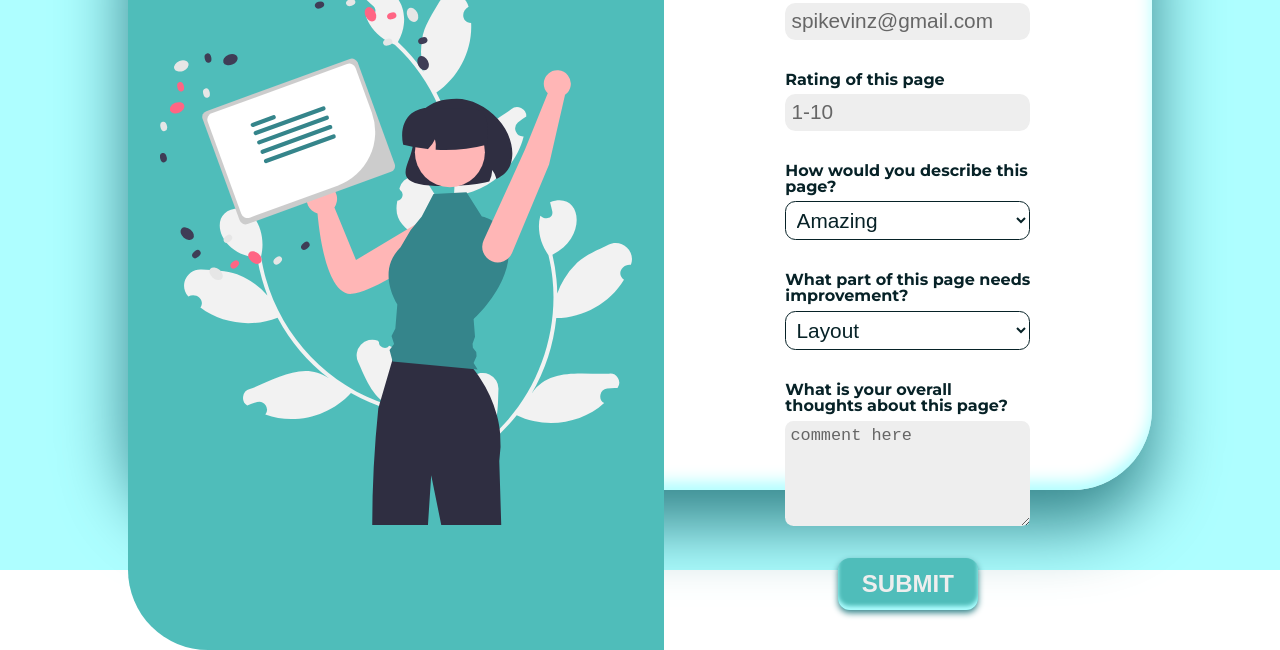
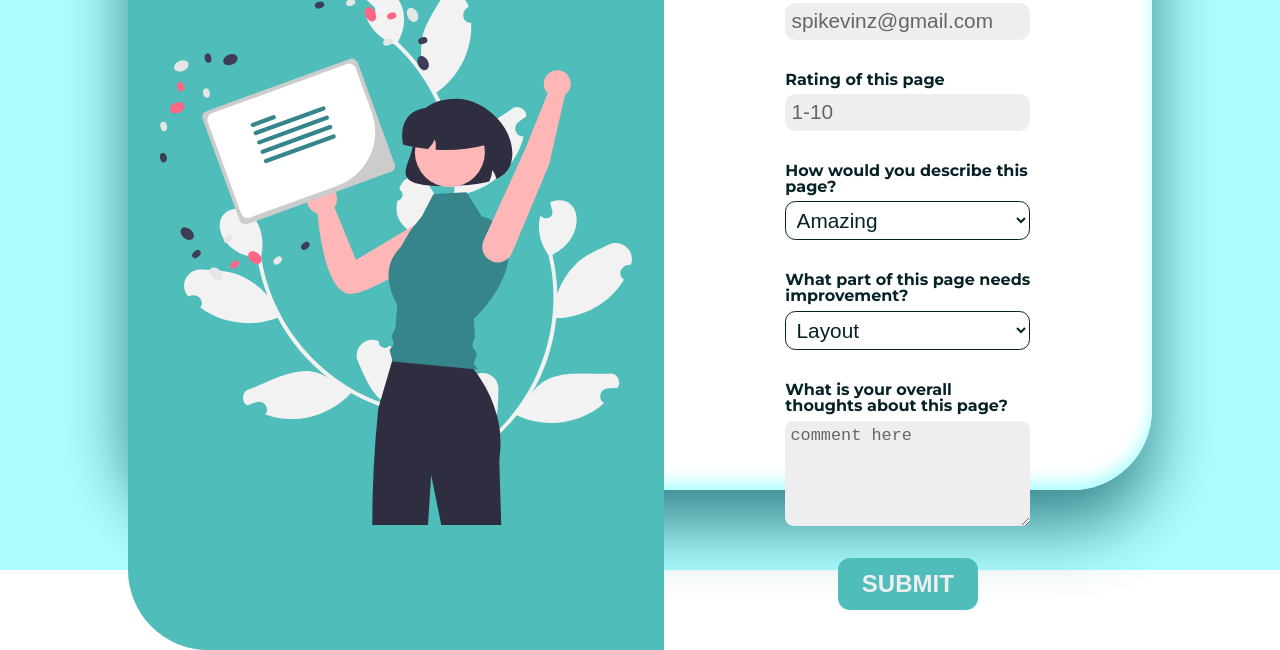
Before and after one commit to superspike7/avion-survey-form, a website: page index.html in a window 1280 px wide. Shown: the part 230-880 px from the top of the page. Drawn offline with Linux system fonts and the light colour scheme.

Commit message:
clean button

```diff
--- a/input.scss
+++ b/input.scss
@@ -177,7 +177,6 @@ $light: #AEFEFF;
 				border: none;
 				border-radius: 0.5em;
 				cursor: pointer;
-  				box-shadow: 0 3px 6px 0 $dark, inset 0 -4px 4px 0 $light;
 
 				&:hover {
 				 	background: $dark;
```
Also changed, not shown: output.css, 1 other file.
